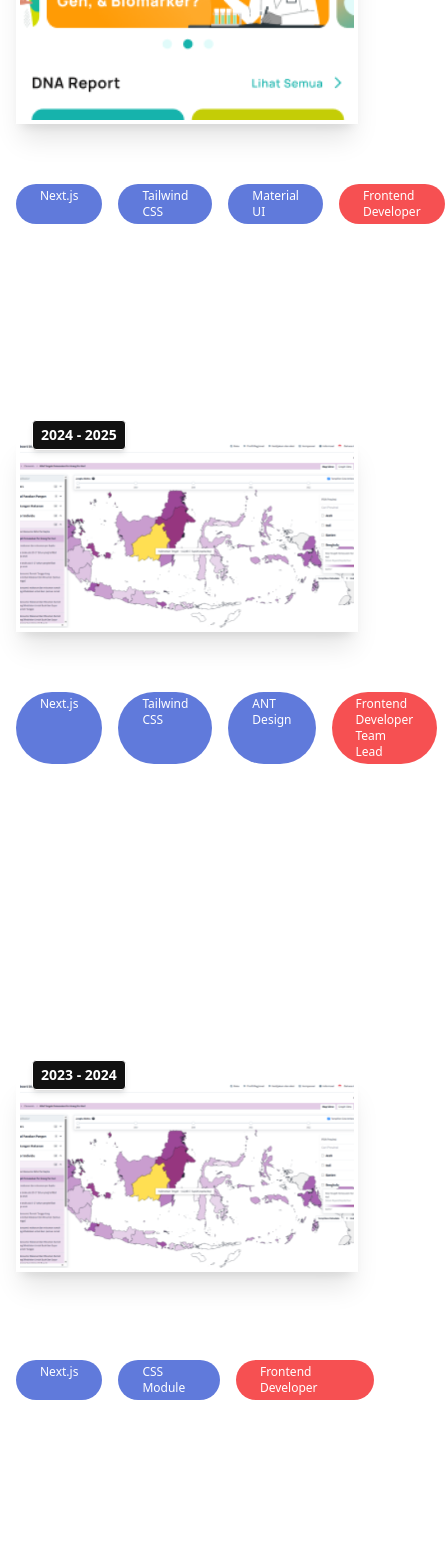
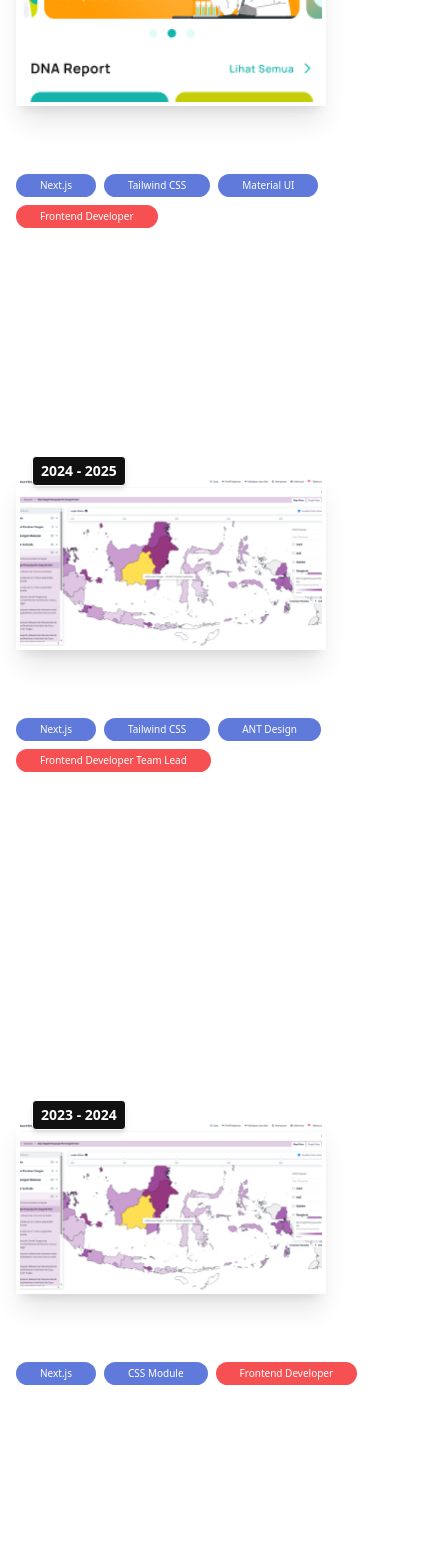
Before and after one commit to MoCheeseKy/mocheeseky-web, a Next.js app: page /ProjectSection in a window 390 px wide. Shown: the part 200-1768 px from the top of the page, 445 px wide, since content can reach past the window. Built offline with nearby package versions, Linux system fonts and the light colour scheme.

Commit message:
add section of  project

```diff
--- a/src/components/_shared/MeteorBackground.jsx
+++ b/src/components/_shared/MeteorBackground.jsx
@@ -16,7 +16,7 @@ export default function MeteorBackground({ children }) {
       setTimeout(() => {
         setMeteors((prev) => prev.filter((m) => m.id !== newMeteor.id));
       }, 1000);
-    }, 500);
+    }, 200);
 
     return () => clearInterval(interval);
   }, []);
--- a/src/components/typography/WavyText.jsx
+++ b/src/components/typography/WavyText.jsx
@@ -2,7 +2,7 @@
 
 import { motion } from 'framer-motion';
 
-export default function WavyText({ text, delay = 0 }) {
+export default function WavyText({ text, delay = 0, className }) {
   const letters = text.split('');
 
   const container = {
@@ -27,7 +27,7 @@ export default function WavyText({ text, delay = 0 }) {
 
   return (
     <motion.div
-      className='flex flex-wrap text-xl font-bold text-white md:text-2xl lg:text-3xl'
+      className={`flex flex-wrap text-lg font-bold text-white md:text-2xl lg:text-3xl ${className}`}
       variants={container}
       initial='hidden'
       whileInView='visible'
--- a/src/pages/AboutSection.jsx
+++ b/src/pages/AboutSection.jsx
@@ -30,8 +30,8 @@ export default function AboutSection() {
           />
         </div>
         <div className='flex justify-center'>
-          <SkewCard className='w-[75%] overflow-hidden md:w-fit rounded-xl'>
-            <div className='w-full md:w-[344px] aspect-[3/4] bg-profile bg-no-repeat bg-cover'></div>
+          <SkewCard className='w-full max-w-[344px] overflow-hidden rounded-xl md:w-fit'>
+            <div className='w-full md:w-[344px] md:h-auto aspect-[3/4] bg-profile bg-no-repeat bg-cover'></div>
           </SkewCard>
         </div>
       </Wrapper>
--- a/src/pages/ExperiencesSection.jsx
+++ b/src/pages/ExperiencesSection.jsx
@@ -5,7 +5,7 @@ import Typography from '@/components/typography';
 export default function ExperiencesSection() {
   return (
     <>
-      <Wrapper className='flex flex-col justify-center gap-12 text-white md:justify-start lg:justify-between'>
+      <Wrapper className='flex flex-col justify-center text-white md:gap-12 md:justify-start lg:justify-between'>
         <Typography.Insight bold text={`My Journey.`} />
         <Timeline />
       </Wrapper>
--- a/src/pages/ProjectSection.jsx
+++ b/src/pages/ProjectSection.jsx
@@ -6,10 +6,10 @@ import { FaArrowRightLong } from 'react-icons/fa6';
 export default function ProjectSection() {
   return (
     <>
-      <Wrapper className='flex flex-col justify-center h-2 gap-12 text-white md:justify-start lg:justify-between'>
+      <Wrapper className='flex flex-col justify-center gap-12 text-white md:justify-start lg:justify-between'>
         <Typography.Insight bold text={`Example Project Overview.`} />
 
-        <div className='grid grid-cols-1 gap-4 md:grid-cols-3 lg:gap-6'>
+        <div className='grid grid-cols-1 gap-12 md:grid-cols-3 lg:gap-6'>
           {/* project items */}
           <motion.div
             initial={{ opacity: 0, y: 20 }}
@@ -29,18 +29,22 @@ export default function ProjectSection() {
             </div>
           </motion.div>
           <div className='flex flex-col col-span-2 gap-4'>
-            <Typography.WavyText text={'SatuDNA'} />
-            <div className='flex gap-4'>
-              <div className='px-6 py-1 text-xs text-white rounded-full bg-blue'>
+            <Typography.WavyText
+              delay={0.5}
+              className='md:mt-0 mt-[-24px]'
+              text={'SatuDNA'}
+            />
+            <div className='flex flex-wrap gap-2 md:gap-4'>
+              <div className='px-6 py-1 text-[10px] text-white rounded-full bg-blue'>
                 Next.js
               </div>
-              <div className='px-6 py-1 text-xs text-white rounded-full bg-blue'>
+              <div className='px-6 py-1 text-[10px] text-white rounded-full bg-blue'>
                 Tailwind CSS
               </div>
-              <div className='px-6 py-1 text-xs text-white rounded-full bg-blue'>
+              <div className='px-6 py-1 text-[10px] text-white rounded-full bg-blue'>
                 Material UI
               </div>
-              <div className='px-6 py-1 text-xs text-white rounded-full bg-red'>
+              <div className='px-6 py-1 text-[10px] text-white rounded-full bg-red'>
                 Frontend Developer
               </div>
             </div>
@@ -71,18 +75,22 @@ export default function ProjectSection() {
             </div>
           </motion.div>
           <div className='flex flex-col col-span-2 gap-4'>
-            <Typography.WavyText text={'Reconciliation KAI'} />
-            <div className='flex gap-4'>
-              <div className='px-6 py-1 text-xs text-white rounded-full bg-blue'>
+            <Typography.WavyText
+              delay={0.5}
+              className='md:mt-0 mt-[-24px]'
+              text={'Reconciliation KAI'}
+            />
+            <div className='flex flex-wrap gap-2 md:gap-4'>
+              <div className='px-6 py-1 text-[10px] text-white rounded-full bg-blue'>
                 Next.js
               </div>
-              <div className='px-6 py-1 text-xs text-white rounded-full bg-blue'>
+              <div className='px-6 py-1 text-[10px] text-white rounded-full bg-blue'>
                 Tailwind CSS
               </div>
-              <div className='px-6 py-1 text-xs text-white rounded-full bg-blue'>
+              <div className='px-6 py-1 text-[10px] text-white rounded-full bg-blue'>
                 ANT Design
               </div>
-              <div className='px-6 py-1 text-xs text-white rounded-full bg-red'>
+              <div className='px-6 py-1 text-[10px] text-white rounded-full bg-red'>
                 Frontend Developer Team Lead
               </div>
             </div>
@@ -113,15 +121,19 @@ export default function ProjectSection() {
             </div>
           </motion.div>
           <div className='flex flex-col col-span-2 gap-4'>
-            <Typography.WavyText text={'Indonesian Food Systems Dashboard'} />
-            <div className='flex gap-4'>
-              <div className='px-6 py-1 text-xs text-white rounded-full bg-blue'>
+            <Typography.WavyText
+              delay={0.5}
+              className='md:mt-0 mt-[-24px]'
+              text={'Indonesian Food Systems Dashboard'}
+            />
+            <div className='flex flex-wrap gap-2 md:gap-4 '>
+              <div className='px-6 py-1 text-[10px] text-white rounded-full bg-blue'>
                 Next.js
               </div>
-              <div className='px-6 py-1 text-xs text-white rounded-full bg-blue'>
+              <div className='px-6 py-1 text-[10px] text-white rounded-full bg-blue'>
                 CSS Module
               </div>
-              <div className='px-6 py-1 text-xs text-white rounded-full bg-red'>
+              <div className='px-6 py-1 text-[10px] text-white rounded-full bg-red'>
                 Frontend Developer
               </div>
             </div>
@@ -149,9 +161,7 @@ export default function ProjectSection() {
             className='flex items-center gap-4 text-green hover:text-blue'
             href='https://www.linkedin.com/in/rifkymprayudhi/'
           >
-            <Typography.Large
-              text={`Let’s connect on LinkedIn! Click here to learn more`}
-            />
+            <Typography.Large text={`More in touch`} />
             <FaArrowRightLong />
           </a>
         </div>
```
